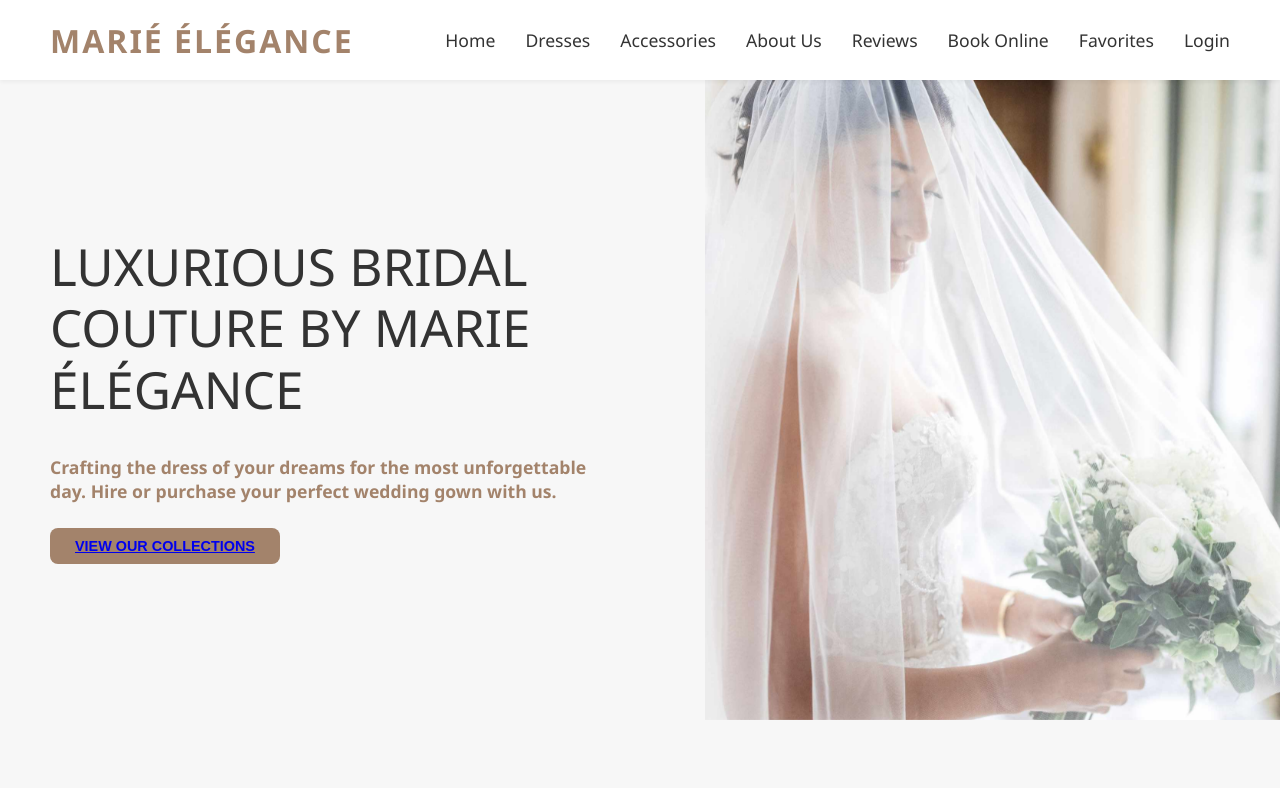
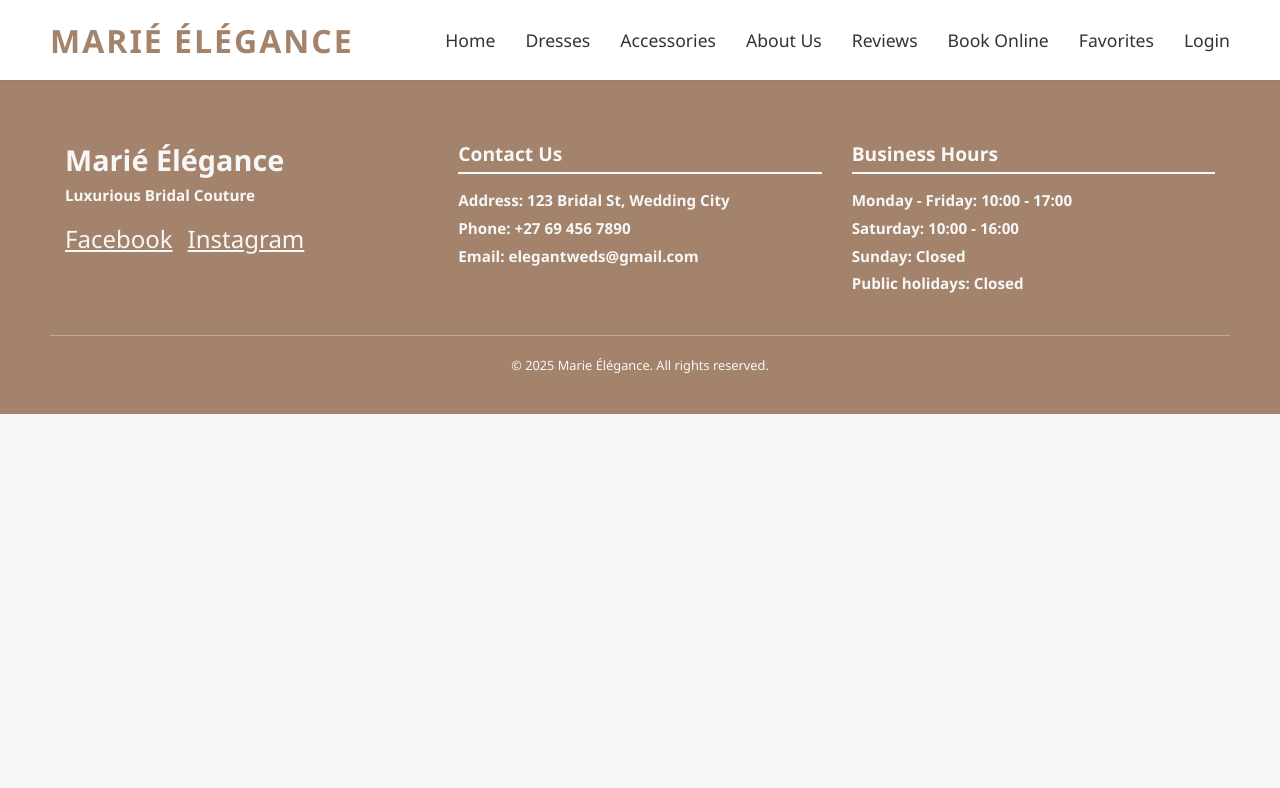
Before and after one commit to carmelngoyi/ElegantWeds-Frontend, a React (Vite) app: page / in a window 1280 px wide. Shown: the top 788 px of the page. Built offline with nearby package versions, Linux system fonts and the light colour scheme; sample sign-in values are in the browser's storage.

Commit message:
put the login page to appear first

```diff
--- a/src/App.jsx
+++ b/src/App.jsx
@@ -1,5 +1,5 @@
 import React from "react";
-import { BrowserRouter, Routes, Route, useLocation } from "react-router-dom"; // Import useLocation
+import { BrowserRouter, Routes, Route, useLocation, Navigate } from "react-router-dom"; // Import useLocation
 import Navbar from "./Components/Navbar";
 import Footer from "./Components/Footer";
 import Homepage from "./Pages/Homepage";
@@ -26,13 +26,14 @@ function Layout() {
       {shouldShowNavAndFooter && <Navbar />}
 
       <Routes>
+        <Route path="/" element={<Navigate to="/login" replace />} />
         <Route path="/login" element={<Login />} />
-        <Route path="/" element={<Homepage />} />
+        <Route path="/signup" element={<SignUp />} />
+        <Route path="/home" element={<Homepage />} />
         <Route path="/accessories" element={<Accessories />} />
         <Route path="/dresses" element={<Dresses />} />
         <Route path="/about-us" element={<AboutUs />} />
         <Route path="/bookings" element={<Bookings />} />
-        <Route path="/signup" element={<SignUp />} />
         <Route path="/reviews" element={<Reviews />} />
         <Route path="/favorites" element={<Favorites />} />
       </Routes>
```
